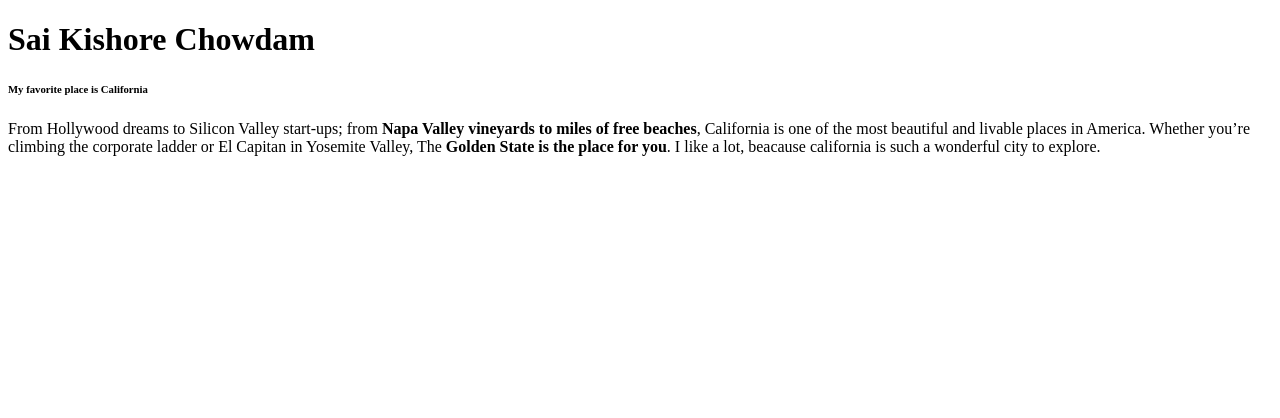
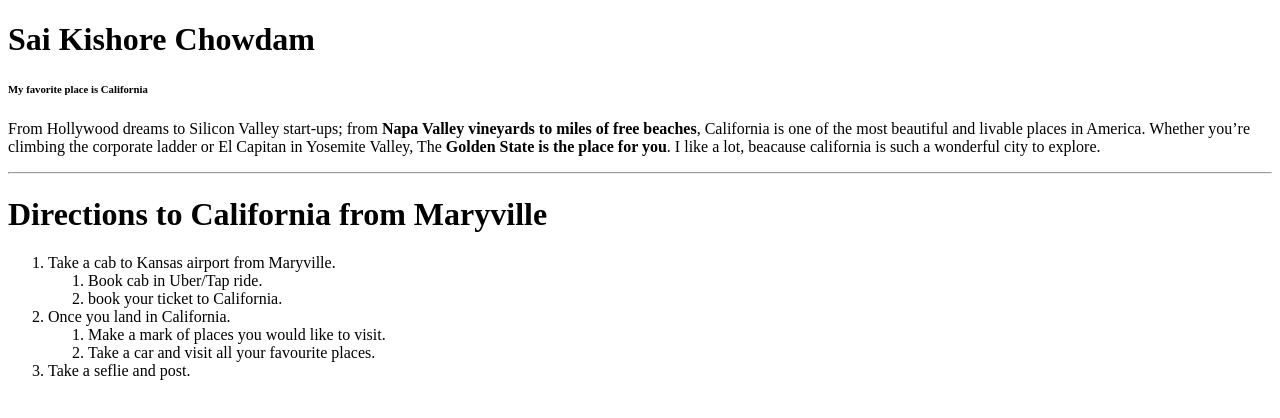
Before and after one commit to 44-563-WebApps-F21/webapps-f21-assignment-3-SaiKishore-Ch, a plain HTML site: page index.html in a window 1280 px wide. Drawn offline with Linux system fonts and the light colour scheme.

Commit message:
Added Ordered List

```diff
--- a/index.html
+++ b/index.html
@@ -12,5 +12,27 @@
             Whether you’re climbing the corporate ladder or El Capitan in Yosemite Valley, The <b>Golden State is the place for you</b>.
             I like a lot, beacause california is such a wonderful city to explore.
         </p>
+
+        <hr>
+        <h1>Directions to California from Maryville</h1>
+        <ol>
+
+            <li>Take a cab to Kansas airport from Maryville.
+                <ol>
+                    <li>Book cab in Uber/Tap ride.</li>
+                    <li>book your ticket to California.</li>
+                </ol>
+            </li>
+
+            <li>Once you land in California.
+                <ol>
+                    <li>Make a mark of places you would like to visit.</li>
+                    <li>Take a car and visit all your favourite places.</li>
+                </ol>
+            </li>
+
+            <li>Take a seflie and post.</li>
+        </ol>
+
 </body>
 </html>
```
